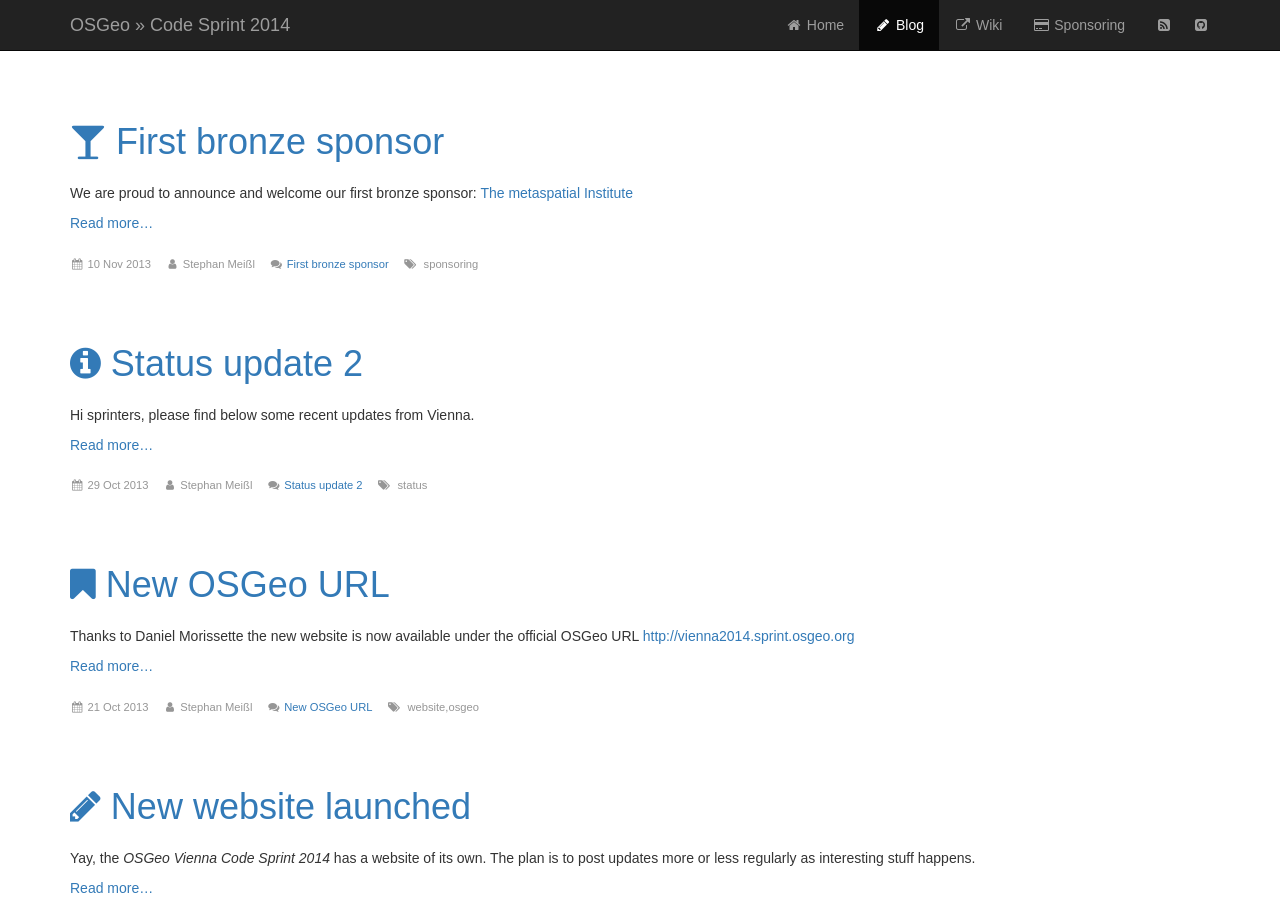
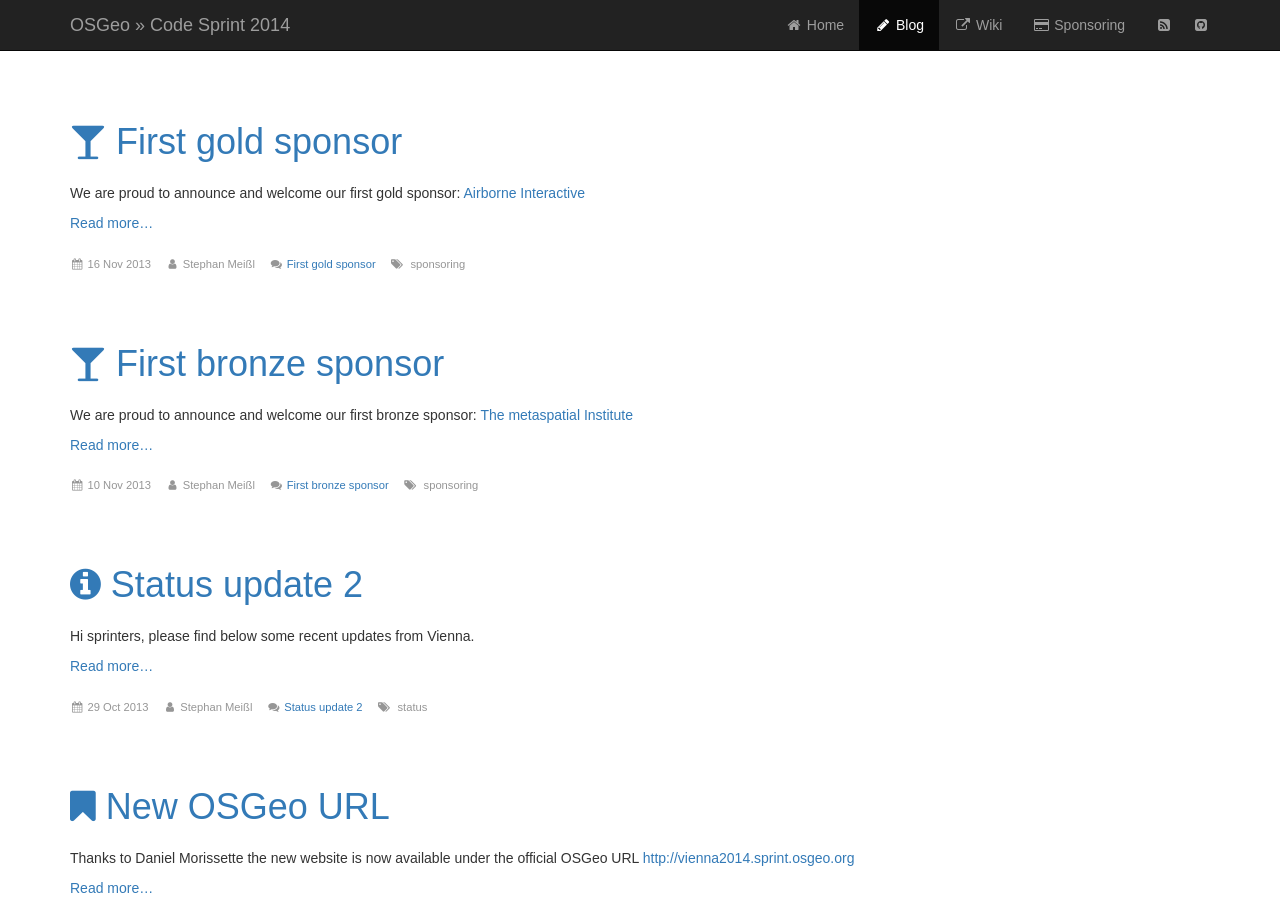
Before and after one commit to EOX-A/vienna_code_sprint_2014, a Jekyll site: the page built from blog.html, in a window 1280 px wide and 900 px high. Built offline with Jekyll 4.4.1, drawn with Linux system fonts in a browser that asks for light colours; nearby versions of some CDN libraries; some web fonts are replaced; Markdown is read by kramdown in place of the engine named in the settings; a script that is not in the unit is left out; comment, search, counter and statistics services are not loaded.

Commit message:
Adding first gold sponsor airborne interactive.

```diff
--- /dev/null
+++ b/_posts/2013-11-16-first-gold-sponsor.markdown
@@ -0,0 +1,12 @@
+---
+layout: post
+title:  First gold sponsor
+date:   2013-11-16
+author: Stephan Meißl
+tags:   sponsoring
+icon:   fa-glass
+---
+
+We are proud to announce and welcome our first gold sponsor: [Airborne Interactive](http://airborne.aero/)
+
+[![Airborne Interactive]({{ site.baseurl}}/assets/Logo-Airborne-Interactive.png)](http://airborne.aero/ "Airborne Interactive")
```
Also changed, not shown: index.md (+1 -1 lines), assets/Logo-Airborne-Interactive.png (added).
